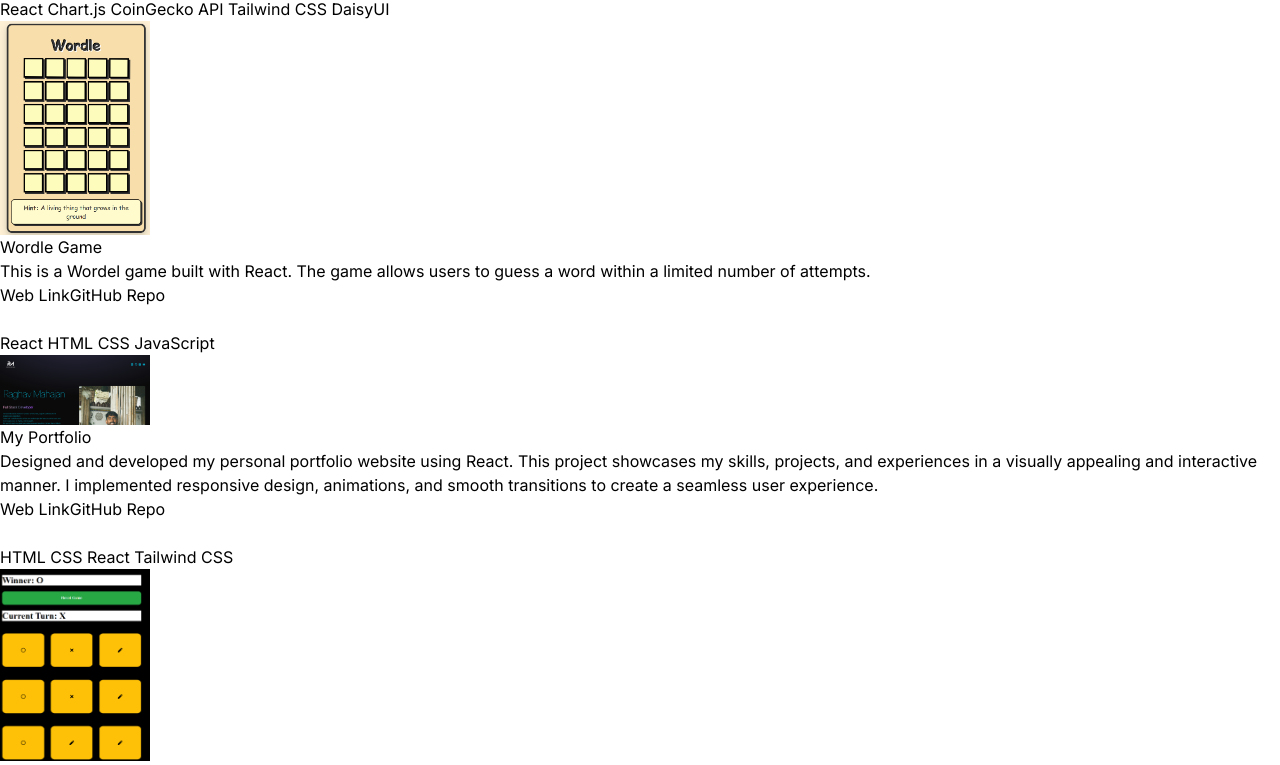
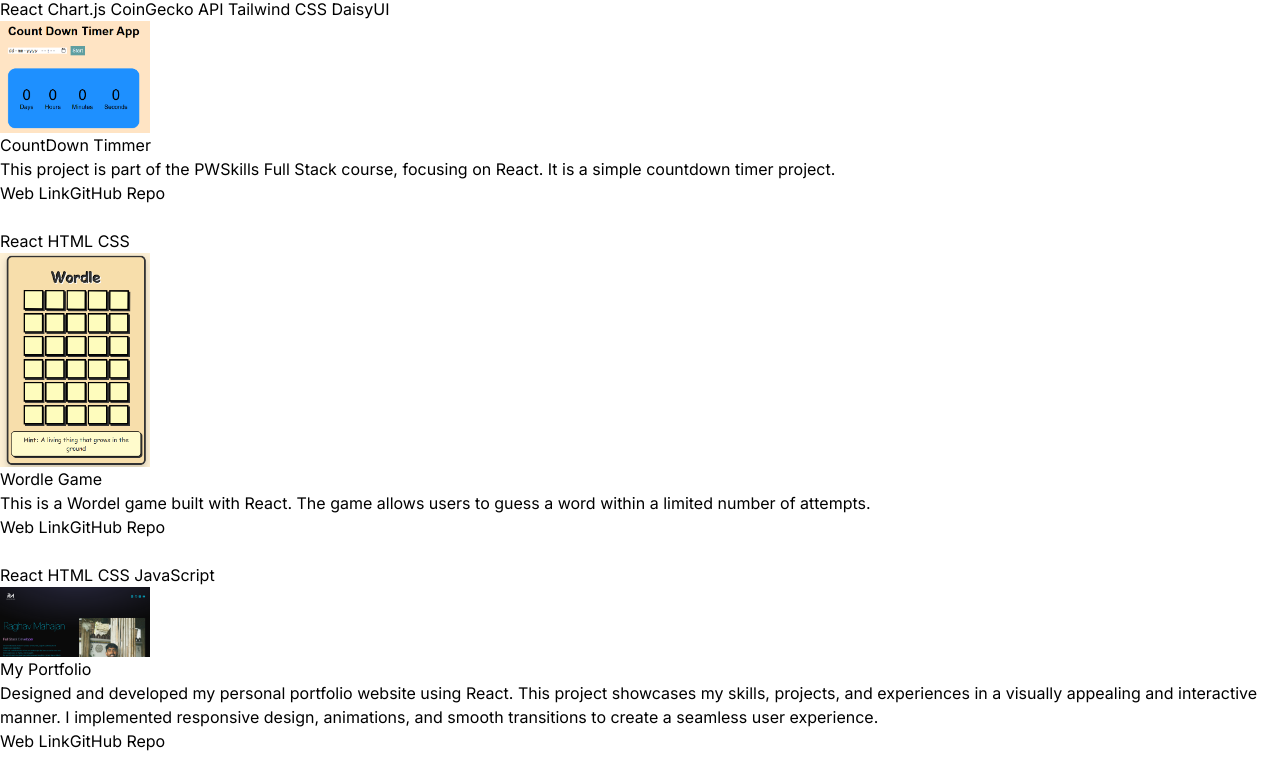
Before and after one commit to rmahajan466/My-Portfolio, a React (Vite) app: page / in a window 1280 px wide. Shown: the part 3140-3905 px from the top of the page. Built offline with nearby package versions, Linux system fonts and the light colour scheme.

Commit message:
Added: React Countdown timmer

```diff
--- a/src/constants/index.js
+++ b/src/constants/index.js
@@ -13,6 +13,7 @@ import project6 from "../assets/projects/project-6.png";
 import project7 from "../assets/projects/project-7.png";
 import project8 from "../assets/projects/project-8.png";
 import project9 from "../assets/projects/project-9.png";
+import project10 from "../assets/projects/project-10.png";
 
 const CONTENT = `I am an enthusiastic fresher in full stack development, eager to craft robust and scalable web applications. I have built a solid foundation in front-end technologies like React, as well as back-end technologies such as MySQL, and MongoDB. My goal is to apply my growing expertise to create innovative solutions that contribute to business growth and provide exceptional user experiences.`;
 export const HERO_CONTENT = CONTENT.replace(/\. /g, '.\n');
@@ -72,6 +73,15 @@ export const PROJECTS = [
     technologies: ["React", "Chart.js", "CoinGecko API", "Tailwind CSS", "DaisyUI"],
     webLink: "https://crypto-tracker-cyan-seven.vercel.app/",
     gitLink: "https://github.com/rmahajan466/Crypto-Project-CoinGecko.git",
+  },
+  {
+    title: "CountDown Timmer",
+    image: project10,
+    description: "This project is part of the PWSkills Full Stack course, focusing on React. It is a simple countdown timer project.",
+    technologies: ["React", "HTML", "CSS"],
+    webLink: "https://count-down-timmer-taupe.vercel.app/",
+    gitLink: "https://github.com/rmahajan466/React-CountDown-App.git",
+
   },
   {
     title: "Wordle Game",
```
Also changed, not shown: src/assets/projects/project-10.png (added).
